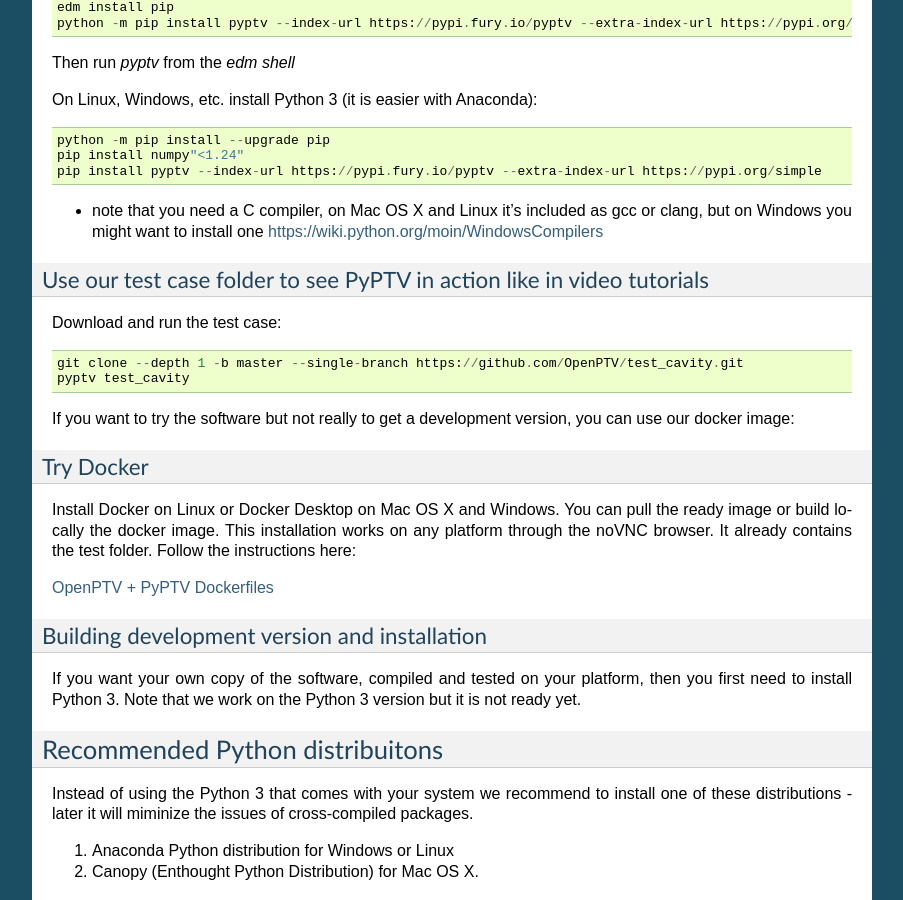
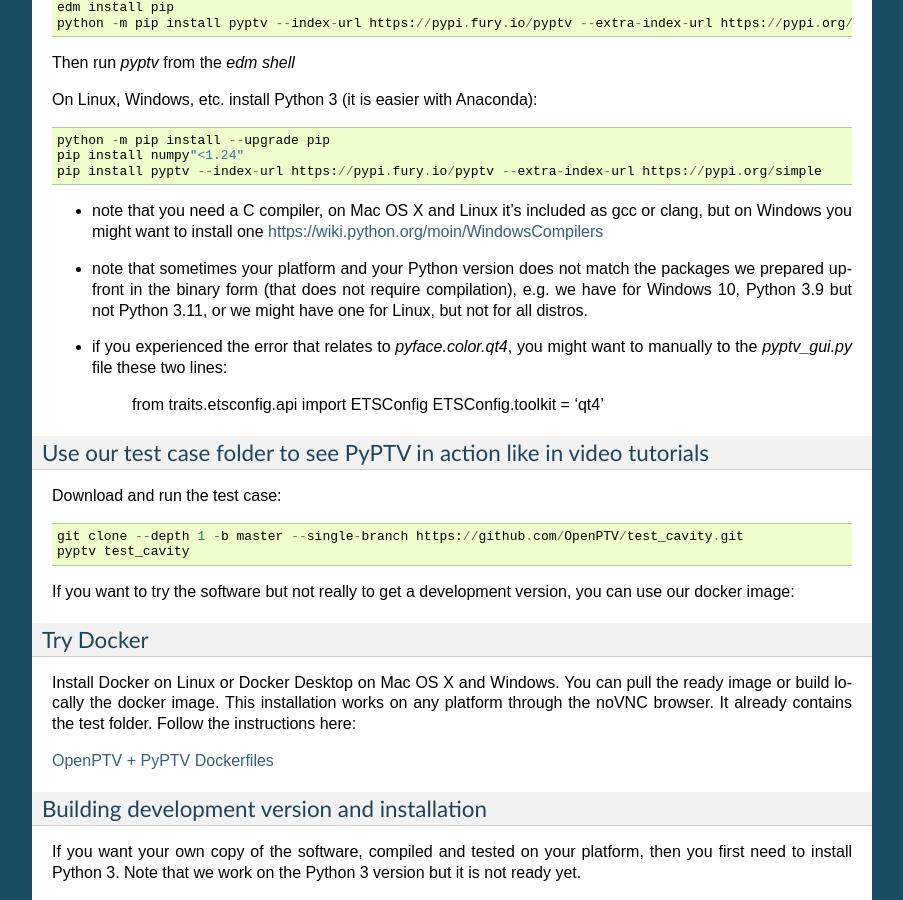
Before and after one commit to OpenPTV/docs, a Sphinx documentation site: the page built from docs/source/installation_instruction.txt, in a window 1280 px wide and 900 px high, scrolled down 1039 px. Shown: the whole window, without its empty margins (198-1101 px from the left). Built offline with Sphinx 7.4.7, drawn with Linux system fonts in a browser that asks for light colours; pages that are not in the unit, such as notebooks, are missing from menus.

Commit message:
Update installation_instruction.txt

```diff
--- a/docs/source/installation_instruction.txt
+++ b/docs/source/installation_instruction.txt
@@ -65,6 +65,13 @@
 
 * note that you need a C compiler, on Mac OS X and Linux it's included as gcc or clang, but on Windows you might want to install one https://wiki.python.org/moin/WindowsCompilers
 
+* note that sometimes your platform and your Python version does not match the packages we prepared upfront in the binary form (that does not require compilation), e.g. we have for Windows 10, Python 3.9 but not Python 3.11, or we might have one for Linux, but not for all distros.
+
+* if you experienced the error that relates to `pyface.color.qt4`, you might want to manually to the `pyptv_gui.py` file these two lines:
+
+	from traits.etsconfig.api import ETSConfig
+	ETSConfig.toolkit = 'qt4'
+
 Use our test case folder to see PyPTV in action like in video tutorials
 ~~~~~~~~~~~~~~~~~~~~~~~~~~~~~~~~~~~~~~~~~~~~~~~~~~~~~~~~~~~~~~~~~~~~~~~
 
```
